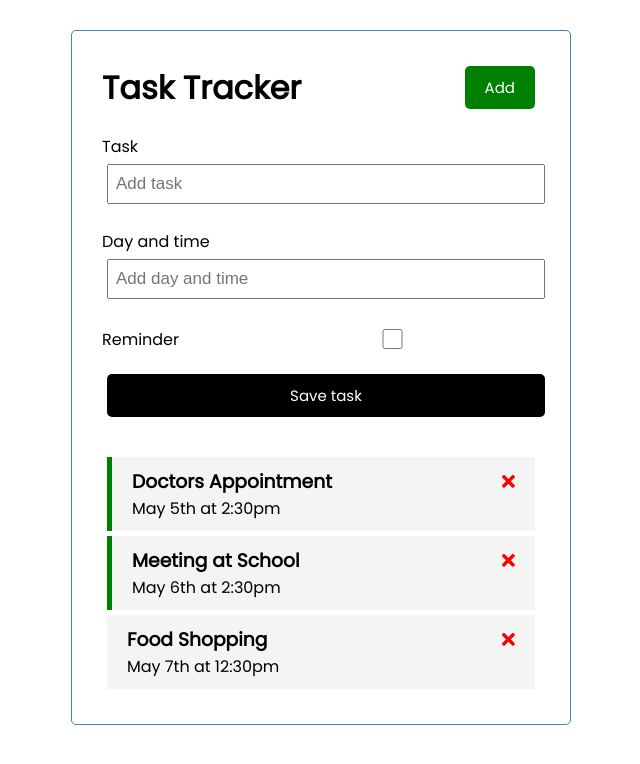
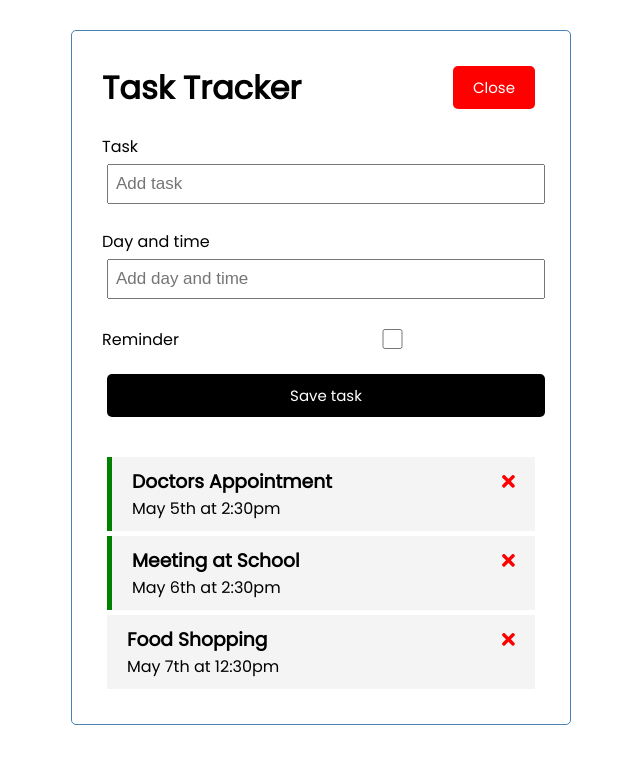
Before and after one commit to marcibaumel/Traversy_Media-Angular_Crash_Course_2021, an Angular app in the folder angular-crash/: page / in a window 1280 px wide. Both pictures are taken after a click on the button "Add". Shown: the top 764 px of the page, without its empty margins (319-959 px from the left). Built offline with nearby package versions, Linux system fonts and the light colour scheme; data requests are answered from the project's data file.

Commit message:
show/unshow add task componenet

```diff
--- a/angular-crash/src/app/components/add-task/add-task.component.html
+++ b/angular-crash/src/app/components/add-task/add-task.component.html
@@ -1,4 +1,4 @@
-<form class="add-form" (ngSubmit)="onSubmit()">
+<form *ngIf="showAddTask" class="add-form" (ngSubmit)="onSubmit()">
     <div class="form-control">
         <label for="text">Task</label>
         <input type="text" name="text" [(ngModel)]="text" id="text" placeholder="Add task">
--- a/angular-crash/src/app/components/add-task/add-task.component.ts
+++ b/angular-crash/src/app/components/add-task/add-task.component.ts
@@ -1,5 +1,8 @@
 import { Component, OnInit, Output, EventEmitter } from '@angular/core';
 import {Task} from '../../Task';
+import { UiService } from 'src/app/services/ui.service';
+import { Subscription } from 'rxjs';
+
 
 @Component({
   selector: 'app-add-task',
@@ -11,8 +14,13 @@
   text: string;
   day: string;
   reminder: boolean = false;
+  showAddTask: boolean;
+  subscription: Subscription;
 
-  constructor() { }
+  constructor(private uiService: UiService) {
+    this.subscription = this.uiService.onToggle().subscribe((value) => (this.showAddTask=value));
+
+  }
 
   ngOnInit(): void {
   }
--- a/angular-crash/src/app/components/header/header.component.html
+++ b/angular-crash/src/app/components/header/header.component.html
@@ -1,8 +1,8 @@
 <header>
     <h1>{{title}}</h1>
     <app-button
-        color="green"
-        text="Add"
+        color="{{showAddTask ? 'red':'green'}}"
+        text="{{showAddTask ? 'Close':'Add'}}"
         (btnClick)="toogleAddTask()">
 
     </app-button>
--- a/angular-crash/src/app/components/header/header.component.ts
+++ b/angular-crash/src/app/components/header/header.component.ts
@@ -8,10 +8,12 @@
 })
 export class HeaderComponent implements OnInit {
   title: string = 'Task Tracker';
-  showAddTask: boolean;
+  showAddTask: boolean = false;
   subscription: Subscription;
 
-  constructor(private uiService: UiService) { }
+  constructor(private uiService: UiService) {
+    this.subscription = this.uiService.onToggle().subscribe((value) => (this.showAddTask=value));
+   }
 
   ngOnInit(): void {}
 
```
